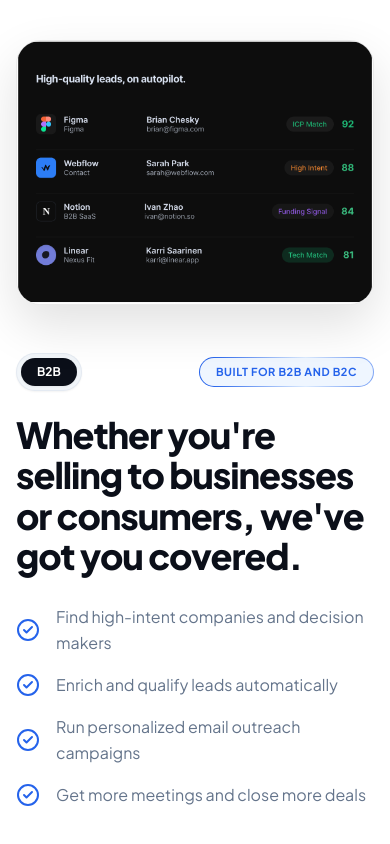
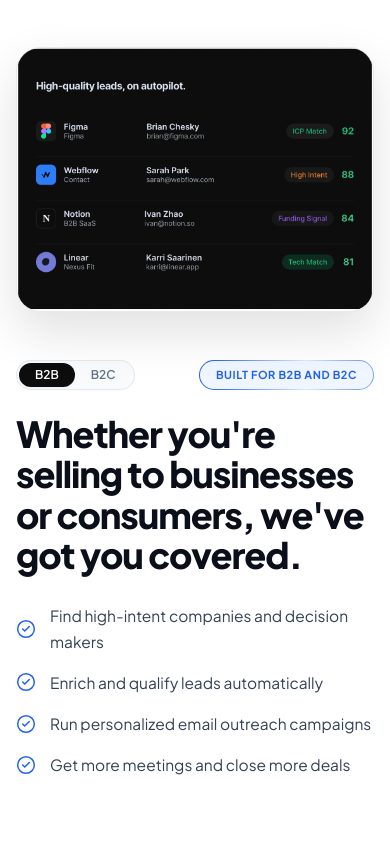
Before and after one commit to Kuberan1810/coireiAI, a React (Vite) app: page / in a window 390 px wide. Shown: the part 4040-4884 px from the top of the page. Built offline with nearby package versions, Linux system fonts and the light colour scheme.

Commit message:
Apply exact Figma specs to Tab component and refine checklist

```diff
--- a/src/Pages/Home/section/AudienceSection.tsx
+++ b/src/Pages/Home/section/AudienceSection.tsx
@@ -1,15 +1,25 @@
-import React from 'react';
+import React, { useState } from 'react';
 import { CheckCircle2 } from 'lucide-react';
 import rightWhiteCardImg from '../../../assets/RightWhiteCardSection.png';
 
-const benefits = [
+const b2bBenefits = [
   'Find high-intent companies and decision makers',
   'Enrich and qualify leads automatically',
   'Run personalized email outreach campaigns',
   'Get more meetings and close more deals',
 ];
 
+const b2cBenefits = [
+  'Find high-intent consumers and target buyers',
+  'Enrich customer profiles with behavioral data',
+  'Run personalized omnichannel campaigns',
+  'Drive more conversions and repeat purchases',
+];
+
 export const AudienceSection: React.FC = () => {
+  const [activeTab, setActiveTab] = useState<'B2B' | 'B2C'>('B2B');
+  const benefits = activeTab === 'B2B' ? b2bBenefits : b2cBenefits;
+
   return (
     <section className="relative w-full min-h-screen flex items-center justify-center overflow-hidden bg-white GlobalPadding">
       {/* Ambient background glow */}
@@ -30,13 +40,32 @@
         {/* Right Corner: Content */}
         <div className="w-full lg:w-1/2 flex flex-col justify-center items-start lg:items-end">
           <div className="w-full max-w-xl xl:max-w-2xl">
-            {/* Top Bar: B2B pill & Badge */}
+            {/* Top Bar: Figma Exact Tab & Badge */}
             <div className="flex items-center justify-between gap-4 mb-6 sm:mb-8 flex-wrap">
-              {/* B2B pill */}
-              <div className="inline-flex p-1 bg-[#F1F5F9] rounded-full border border-slate-200/80 shadow-xs">
-                <span className="px-4 py-1.5 rounded-full text-xs font-bold bg-[#0B0F19] text-white shadow-xs">
+              {/* Tab Frame matching exact Figma Specs: Hug 56px x 24px, radius 9999px, padding 4px 16px, #0D0D0D */}
+              <div className="inline-flex items-center p-[2px] bg-[#F8FAFC] border border-slate-200/90 rounded-full shadow-[0_1px_2px_rgba(0,0,0,0.02)]">
+                <button
+                  type="button"
+                  onClick={() => setActiveTab('B2B')}
+                  className={`h-[24px] px-[16px] py-[4px] rounded-full text-[12px] font-semibold transition-all duration-150 flex items-center justify-center cursor-pointer select-none ${
+                    activeTab === 'B2B'
+                      ? 'bg-[#0D0D0D] text-white shadow-[0_1px_2px_rgba(0,0,0,0.05)]'
+                      : 'text-[#64748B] hover:text-[#0D0D0D]'
+                  }`}
+                >
                   B2B
-                </span>
+                </button>
+                <button
+                  type="button"
+                  onClick={() => setActiveTab('B2C')}
+                  className={`h-[24px] px-[16px] py-[4px] rounded-full text-[12px] font-semibold transition-all duration-150 flex items-center justify-center cursor-pointer select-none ${
+                    activeTab === 'B2C'
+                      ? 'bg-[#0D0D0D] text-white shadow-[0_1px_2px_rgba(0,0,0,0.05)]'
+                      : 'text-[#64748B] hover:text-[#0D0D0D]'
+                  }`}
+                >
+                  B2C
+                </button>
               </div>
 
               {/* Tag / Badge */}
@@ -55,10 +84,10 @@
             {/* Features Checklist with matching typography and blue icons */}
             <ul className="space-y-4 sm:space-y-5">
               {benefits.map((benefit, index) => (
-                <li key={index} className="flex items-center gap-4 text-base sm:text-lg text-[#64748B] font-normal leading-relaxed">
+                <li key={index} className="flex items-center gap-3.5 text-[15.5px] sm:text-[16.5px] text-[#334155] font-normal leading-relaxed">
                   <CheckCircle2
-                    className="w-6 h-6 text-[#2563EB] shrink-0"
-                    strokeWidth={2}
+                    className="w-5 h-5 sm:w-5.5 sm:h-5.5 text-[#2563EB] shrink-0"
+                    strokeWidth={1.8}
                   />
                   <span>{benefit}</span>
                 </li>
```
